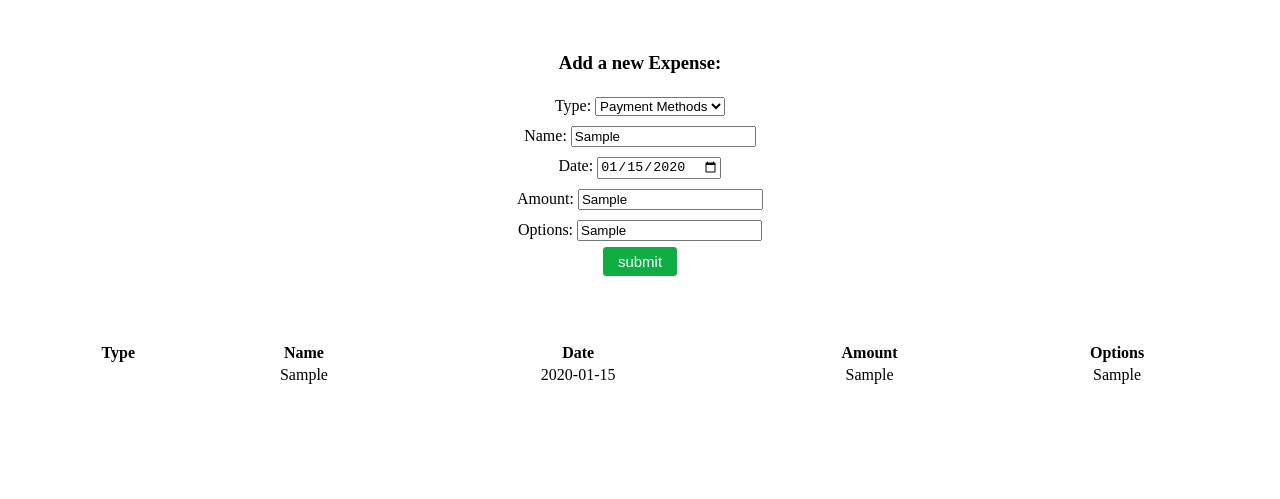
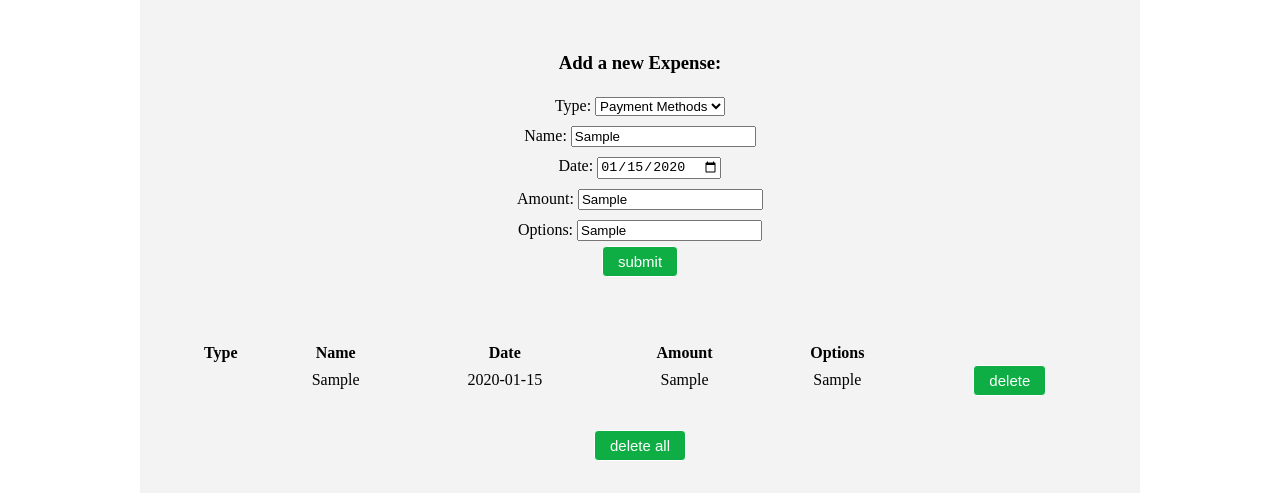
Before and after one commit to IG-Kim2511/me_2021-0614_expense_tracker-js, a plain HTML site: page index.html in a window 1280 px wide. Both pictures are taken after typing "Sample", "2020-01-15", "Sample", "Sample" into the empty fields and a click on the button "submit". Shown: the part 151-650 px from the top of the page. Drawn offline with nearby package versions, Linux system fonts and the light colour scheme.

Commit message:
js.16. deleteAll button

```diff
--- a/index.html
+++ b/index.html
@@ -8,6 +8,9 @@
     <link rel="stylesheet" href="style.css" />
   </head>
   <body>
+
+    <div class="container_one">
+
     <header class="title">
       <h1 class="title">Expense Tracker</h1>
     </header>
@@ -51,7 +54,9 @@
             <input type="text" id="options" />
           </div>
 
+          <!-- 🍀js 8.  -->
           <button type="submit" class="submit myButton">submit</button>
+
         </form>
       </div>
     </section>
@@ -76,16 +81,24 @@
                     <td>test</td>
                     <td>test</td>
                     <td>test</td>
+
+                    delete button
                 </tr> -->
         </tbody>
       </table>
     </section>
 
+    <!-- 🍀 js.16. -->
+    <button type="submit" class="delete_all myButton">delete all</button>
+
+  </div>
+
     <script src="script.js"></script>
 
     <script
-  src="https://code.jquery.com/jquery-3.6.0.slim.js"
-  integrity="sha256-HwWONEZrpuoh951cQD1ov2HUK5zA5DwJ1DNUXaM6FsY="
-  crossorigin="anonymous"></script>
+      src="https://code.jquery.com/jquery-3.6.0.slim.js"
+      integrity="sha256-HwWONEZrpuoh951cQD1ov2HUK5zA5DwJ1DNUXaM6FsY="
+      crossorigin="anonymous"
+    ></script>
   </body>
 </html>
--- a/script.js
+++ b/script.js
@@ -21,6 +21,7 @@
 
 const submit = document.querySelector('.submit');
 const expenseTable = document.querySelector('#expensetable');
+const expForm = document.querySelector('#expForm');
 
 const type = document.querySelector('#type');
 const named = document.querySelector('#named');
@@ -29,7 +30,16 @@ const amount = document.querySelector('#amount');
 const options = document.querySelector('#options');
 
 
-// 🍀 let... value
+/* 🍉js 6.
+ 1 click,
+ 2 value of input....take
+ 3 create element on table
+ 4. put values in element
+ 5. clear values
+ */
+
+
+// 🍀 value
 
 let typeValue =  [];
 type.addEventListener("change", function() {
@@ -48,9 +58,6 @@ named.addEventListener("change", function() {
 let dateValue = [];
 date.addEventListener("change", function() {
     let input = this.value;
-    let dateEntered = new Date(input);
-    console.log(input); //e.g. 2015-11-13
-
     dateValue.push(input);
 });
 
@@ -67,27 +74,12 @@ options.addEventListener("change", function() {
 });
 
 
-/* 🍉js 6.
- 1 click,
- 2 value of input....take
- 3 create element on table
- 4. put values in element
- */
-
-// 🍀 selectors
-
-// 🍀 event Listeners
+// 🍀js 8. submit
 
 submit.addEventListener('click',expense)
 
-// 🍀 functions
-
-// let tdInner = [];
-
 function expense(e) {
     e.preventDefault();
-
-    //2 value taking
 
     // 3 create element on table
     let tr = document.createElement('tr');
@@ -113,9 +105,37 @@ function expense(e) {
     tr.append(td);
     td.innerHTML = `${optionsValue}`;
 
+    let btn = document.createElement('button');
+    btn.className='delete'
+    btn.className='myButton'
+    tr.append(btn);
+    btn.innerHTML = `delete`;
+
+
+    // delete button
+    btn.addEventListener('click',(e)=>{
+            e.target.parentNode.remove();
+    });
+
+    // initiate();
+}
+
+//🍀 js.16. deleteAll button
+
+const deleteAll= document.querySelector(".delete_all");
+
+deleteAll.addEventListener('click',clearAll);
+
+function clearAll() {
+    location.reload();
+}
+
+/*
+function initiate() {
     // typeValue = [PaymentMethods];
-    // namedValue = "";
+    // namedValue = [];
     // dateValue = '';
     // amountValue = '';
     // optionsValue = '';
-}
+
+} */
--- a/style.css
+++ b/style.css
@@ -3,7 +3,7 @@
   --color-light-white: #f3f3f3;
 }
 
-*{
+* {
   box-sizing: border-box;
 }
 
@@ -22,6 +22,14 @@ body {
   padding: 2rem;
 }
 
+.container_one {
+  text-align: center;
+  max-width: 1000px;
+  background-color: var(--color-light-white);
+
+  display: block;
+  margin: auto;
+}
 
 /* 🍀form  */
 .expForm {
@@ -35,26 +43,11 @@ grid-template-rows: 1fr 1fr; */
   align-items: center;
 }
 
-.formLine{
+.formLine {
   /*     display: inline-flex;
     border: 1px red solid;   */
   padding: 5px 0px;
 }
-
-
-/* .grid-a {
-  grid-area: a;
-}
-.grid-b {
-  grid-area: b;
-}
-.grid-c {
-  grid-area: c;
-}
-.grid-d {
-  grid-area: d;
-} */
-
 
 /* 🍀 table */
 
@@ -68,25 +61,29 @@ table {
   vertical-align: middle;
 }
 
+/* 🍀myButton  */
+.myButton {
+  box-shadow: inset 0px 39px 0px -24px var(--naver-color);
+  background-color: var(--naver-color);
+  border-radius: 4px;
+  border: 1px solid #ffffff;
+  display: inline-block;
+  cursor: pointer;
+  color: #ffffff;
 
-  .myButton {
-	box-shadow:inset 0px 39px 0px -24px  var(--naver-color);;
-	background-color: var(--naver-color);
-	border-radius:4px;
-	border:1px solid #ffffff;
-	display:inline-block;
-	cursor:pointer;
-	color:#ffffff;
-
-	font-size:15px;
-	padding:6px 15px;
-	text-decoration:none;
+  font-size: 15px;
+  padding: 6px 15px;
+  text-decoration: none;
 }
 .myButton:hover {
   /* background-color: var(--naver-color); */
-    opacity: .6;
+  opacity: 0.6;
 }
 .myButton:active {
-	position:relative;
-	top:1px;
+  position: relative;
+  top: 1px;
 }
+
+.delete_all {
+  margin-bottom: 2rem;
+}
```
Lines whose indentation alone changed are shown as unchanged.
